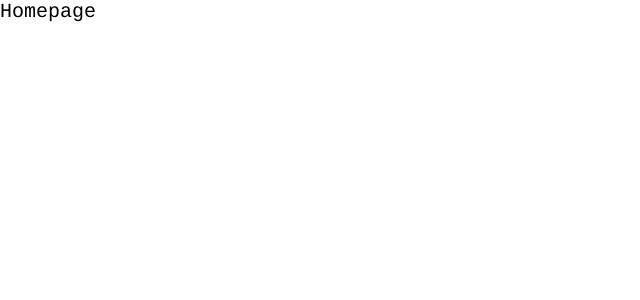
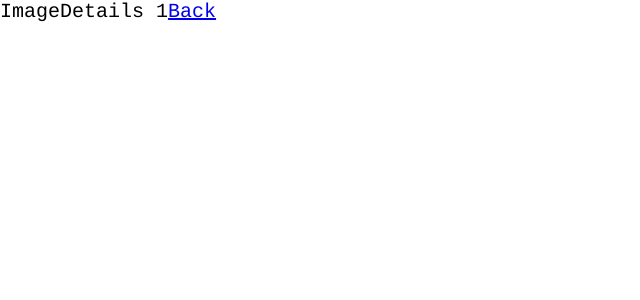
Before and after one commit to amneacsu/take-home-picsart, a React app: page /#/details/1 in a window 1280 px wide. Shown: the top 300 px of the page, without its empty margins (0-640 px from the left). Built offline with nearby package versions, Linux system fonts and the light colour scheme.

Commit message:
refactor: add react-router

```diff
--- a/package.json
+++ b/package.json
@@ -20,6 +20,7 @@
   "dependencies": {
     "react": "^19.1.0",
     "react-dom": "^19.1.0",
+    "react-router": "^7.6.2",
     "styled-components": "^6.1.18"
   }
 }
--- a/src/App.tsx
+++ b/src/App.tsx
@@ -1,12 +1,17 @@
 import React from 'react';
-import { Homepage } from './pages/Homepage';
-import { GlobalStyle } from './styles';
+import { Route, Routes } from 'react-router';
+import { Homepage } from './pages/Homepage.tsx';
+import { ImageDetails } from './pages/ImageDetails.tsx';
+import { GlobalStyle } from './styles.ts';
 
 export const App = () => {
   return (
     <div>
       <GlobalStyle />
-      <Homepage />
+      <Routes>
+        <Route index element={<Homepage />} />
+        <Route path="/details/:id" element={<ImageDetails />} />
+      </Routes>
     </div>
   );
 };
--- a/src/index.tsx
+++ b/src/index.tsx
@@ -1,5 +1,6 @@
 import React from 'react';
 import { createRoot } from 'react-dom/client';
+import { HashRouter } from 'react-router';
 import { App } from './App.tsx';
 
 const rootElement = document.getElementById('root');
@@ -7,5 +8,7 @@ if (!rootElement) throw new Error('Fatal: No DOM root!');
 const root = createRoot(rootElement);
 
 root.render(
-  <App />
+  <HashRouter>
+    <App />
+  </HashRouter>,
 );
--- a/src/pages/Homepage.tsx
+++ b/src/pages/Homepage.tsx
@@ -1,9 +1,11 @@
 import React from 'react';
+import { Link } from 'react-router';
 
 export const Homepage = () => {
   return (
     <div>
       Homepage
+      <Link to="/details/1">details</Link>
     </div>
   );
 };
--- /dev/null
+++ b/src/pages/ImageDetails.tsx
@@ -0,0 +1,15 @@
+import React from 'react';
+import { Link, useParams } from 'react-router';
+
+export const ImageDetails = () => {
+  const params = useParams();
+  const id = parseInt(params.id ?? '', 10);
+  if (Number.isNaN(id)) throw new Error(`Invalid image ID: ${params.id}.`);
+
+  return (
+    <div>
+      ImageDetails {id}
+      <Link to="/">Back</Link>
+    </div>
+  );
+};
--- a/tsconfig.json
+++ b/tsconfig.json
@@ -5,5 +5,6 @@
     "strict": true,
     "jsx": "react-jsx",
     "esModuleInterop": true,
+    "skipLibCheck": true
   }
 }
```
Also changed, not shown: 1 other file (tests, documents, lock files or other folders).
